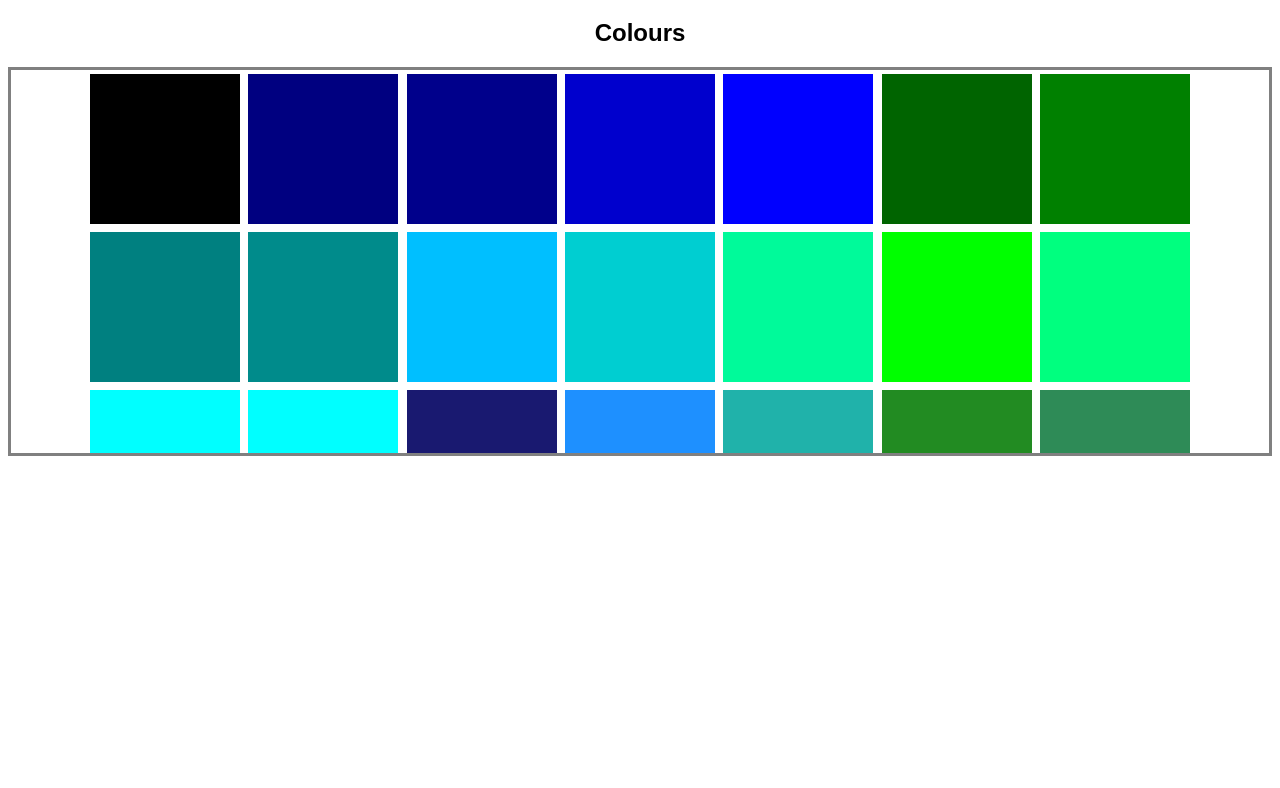
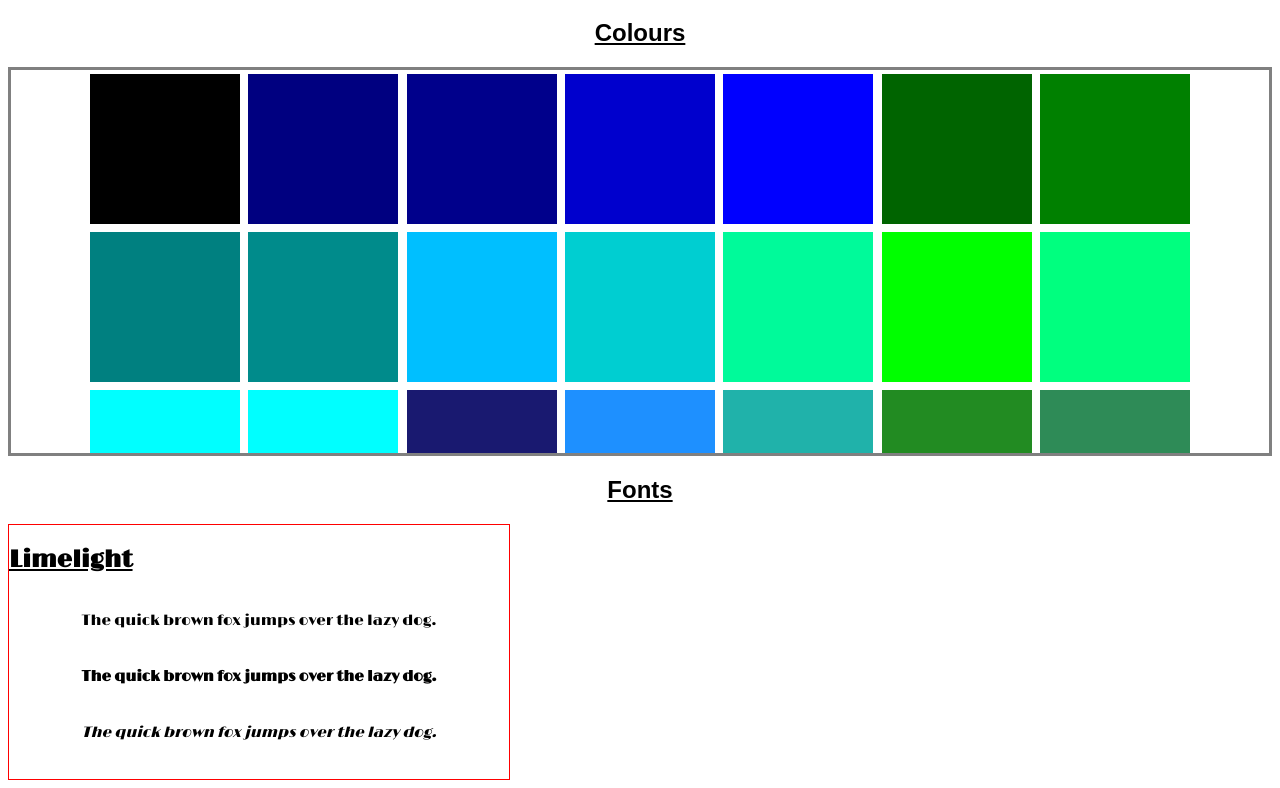
Before and after one commit to ctrelenberg/WebsiteDesign, a plain HTML site: page index.html in a window 1280 px wide. Shown: the part 61-849 px from the top of the page. Before the commit the page ends 800 px from the top, so only its background shows below. Drawn offline with nearby package versions, Linux system fonts and the light colour scheme.

Commit message:
Added first font; needs tweaking

```diff
--- a/index.html
+++ b/index.html
@@ -1,6 +1,7 @@
 <!DOCTYPE html>
 <html>
   <head>
+    <link href="https://fonts.googleapis.com/css2?family=Limelight&family=Merriweather:ital,wght@0,400;0,700;1,400&family=Zilla+Slab:ital,wght@0,400;0,700;1,400&display=swap" rel="stylesheet">
     <title>
       Website Design Showcase
     </title>
@@ -114,5 +115,14 @@
     </div>
 
     <!-- Fonts -->
+    <h2>Fonts</h2>
+    <div class='window'>
+        <div class='font limelight'>
+            <h2>Limelight</h2>
+            <p>The quick brown fox jumps over the lazy dog.</p>
+            <p class='limelight bold'>The quick brown fox jumps over the lazy dog.</p>
+            <p class='limelight italic'>The quick brown fox jumps over the lazy dog.</p>
+        </div>
+    </div>
   </body>
 </html>
--- a/styles.css
+++ b/styles.css
@@ -14,6 +14,28 @@ body {
     display: block;
     width: 100%;
     text-align: left
+  }
+
+  h2 {
+    text-decoration: underline;
+  }
+
+  .font {
+    text-align: left;
+    width: 500px;
+    border: 1px solid red;
+  }
+
+  .bold {
+    font-weight: 700;
+  }
+
+  .italic {
+    font-style: italic;
+  }
+
+  .limelight {
+    font-family: 'Limelight', cursive;
   }
 
   .color {
```
